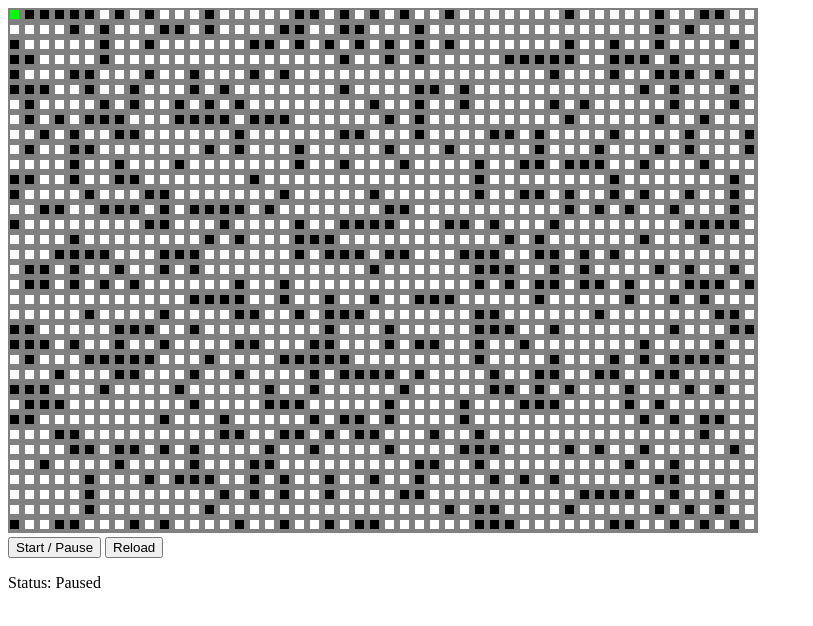
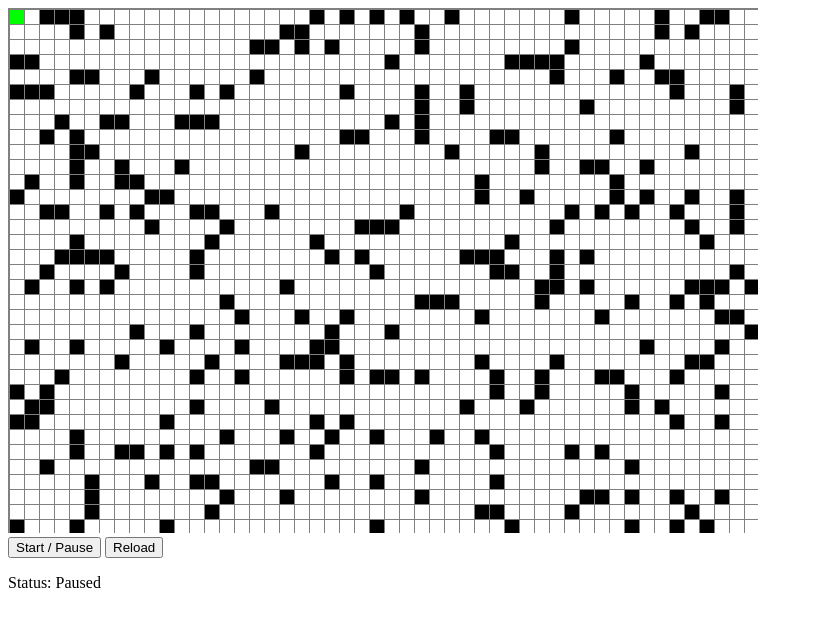
Before and after one commit to gullyn/astar, a plain HTML site: page index.html in a window 1280 px wide. Shown: the whole page, without its empty margins (0-813 px from the left). Drawn offline with Linux system fonts and the light colour scheme.

Commit message:
Update index.html

```diff
--- a/index.html
+++ b/index.html
@@ -30,7 +30,7 @@
 					this.x = x, this.y = y;
 					this.neighbours = [];
 					this.previous = null;
-					this.isObstacle = Math.random() < 0.3;
+					this.isObstacle = Math.random() < 0.15;
 				}
 			}
 
@@ -78,20 +78,20 @@
 						let t = board[arr][tile];
 
 						ctx.fillStyle = t.isObstacle ? "black" : "white";
-						ctx.fillRect(t.x * 15 + 2, t.y * 15 + 2, 9, 9);
+						ctx.fillRect(t.x * 15 + 2, t.y * 15 + 2, 14, 14);
 					}
 				}
 
 				for (let tile of closedSet)
 				{
 					ctx.fillStyle = "rgba(255, 0, 0, 1)";
-					ctx.fillRect(tile.x * 15 + 2, tile.y * 15 + 2, 9, 9);
+					ctx.fillRect(tile.x * 15 + 2, tile.y * 15 + 2, 14, 14);
 				}
 
 				for (let tile of openSet)
 				{
 					ctx.fillStyle = "rgba(0, 255, 0, 1)";
-					ctx.fillRect(tile.x * 15 + 2, tile.y * 15 + 2, 9, 9);
+					ctx.fillRect(tile.x * 15 + 2, tile.y * 15 + 2, 14, 14);
 				}
 
 				let temp = current;
@@ -106,7 +106,7 @@
 				for (let tile of path)
 				{
 					ctx.fillStyle = "rgba(0, 0, 255, 1)";
-					ctx.fillRect(tile.x * 15 + 2, tile.y * 15 + 2, 9, 9);
+					ctx.fillRect(tile.x * 15 + 2, tile.y * 15 + 2, 14, 14);
 				}
 			}
 
```
